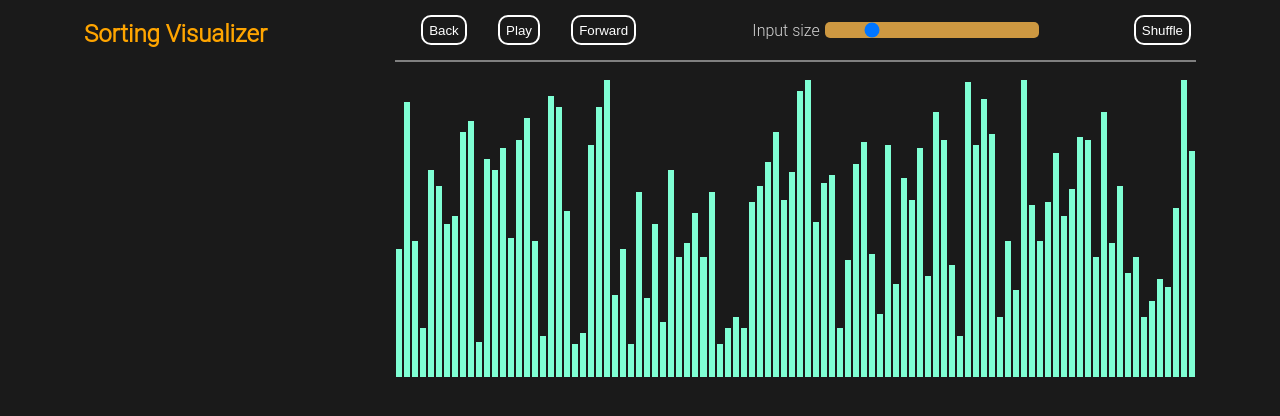
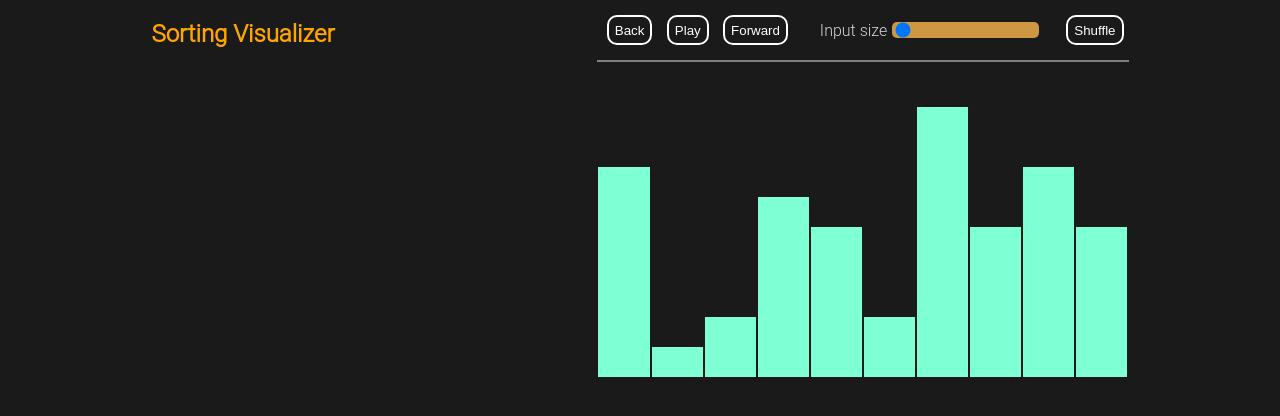
Before and after one commit to Ashley-Xu/Sorting-Visualization, a Next.js app: page /bogosort in a window 1280 px wide. Shown: the top 416 px of the page. Built offline with nearby package versions, Linux system fonts and the light colour scheme.

Commit message:
Created generators for Merge Sort

```diff
--- a/algorithms/index.js
+++ b/algorithms/index.js
@@ -1,12 +1,13 @@
 import bogosort from "./bogosort";
 import insertionsort from "./insertionsort";
 import bubblesort from "./bubblesort";
+import mergesort from "./mergesort";
 
 // null are placeholders, remove when algorithm is done
 export default {
     bubblesort,
     insertionsort,
-    mergesort: null,
+    mergesort,
     quicksort: null,
     heapsort: null,
     selectionsort:null,
--- a/algorithms/mergesort.js
+++ b/algorithms/mergesort.js
@@ -1,16 +1,23 @@
-export default function merge_Sort(list){
+export default function* merge_Sort(list){
+    //Since we need to yield the whole sorted list, it would be hard to do so during recursion
+
+    yield* real_merge_Sort(list);
+}
+
+//translated from pseudocode https://www.cs.mcgill.ca/~dprecup/courses/IntroCS/Lectures/comp250-lecture15.pdf
+function* real_merge_Sort(list, i, j) {
 
     if (list.length <= 1){
         return list;
     }else{
-        const mid = (list.size - 1)/2;
-        let list1 = list.slice(0, mid);
-        let list2 = list.slice(mid);n
-        list1 = merge_Sort(list1);
-        list2 = merge_Sort(list2);
-        return merge(list1, list2);
+        if(i<j){
+            const mid = Math.floor(i+j/2);
+            //let list1 = list.slice(0, mid);
+            //let list2 = list.slice(mid);
+            return merge(real_merge_Sort(list, i, mid), real_merge_Sort(list, mid+1, j));
+        }
+
     }
-
 }
 
 function merge(list1, list2) {
@@ -40,5 +47,6 @@ function merge(list1, list2) {
         sortedList.push(list2[index2]);
         index2++;
     }
+    return sortedList;
 
 }
--- a/pages/[algorithm].js
+++ b/pages/[algorithm].js
@@ -9,19 +9,20 @@ import algorithms from "../algorithms";
 
 const FRAME_MAX = 1024;
 
+//Return an array of length = size chosen, and generate random num to put in it
 const random_list = (size, min, max) => Array.from({length: size}, () =>
     min + Math.floor(Math.random() * (max - min))
 );
 
-const size_init = 100;
+const size_init = 10;
 const task_init = (size, algorithm) => {
-    const gen = algorithms[algorithm];
-    if (!gen || size < 1)
+    const generator = algorithms[algorithm]; //so that users can view the process of sorting
+    if (!generator || size < 1)
         return null;
     const input = random_list(size, 1, size);
     return {
         input: input,
-        generator: gen(input),
+        generator: generator(input),
         frame_buf: [], // circular buffer
         generated: 0
     };
--- a/pages/index.js
+++ b/pages/index.js
@@ -29,6 +29,8 @@ const Menu = () => {
     return <div>
         <MenuEntry name="Bogo Sort" algorithm="bogosort"/>
         <MenuEntry name="Insertion Sort" algorithm="insertionsort"/>
+        <MenuEntry name="Merge Sort" algorithm="mergesort"/>
+        <MenuEntry name="Bubble Sort" algorithm="bubblesort"/>
         <style jsx>{`
           div {
             background: #1C1C1C;
```
